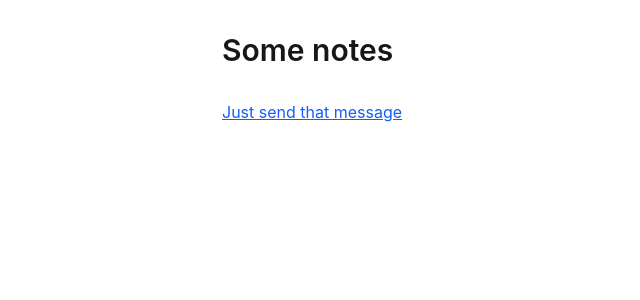
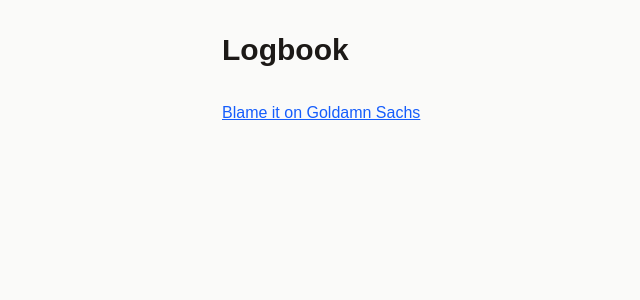
Before and after one commit to vivienhenz24/vivien, a Next.js app: page / in a window 1280 px wide. Shown: the top 300 px of the page, without its empty margins (34-674 px from the left). Built offline with nearby package versions, Linux system fonts and the light colour scheme.

Commit message:
pre-draft

```diff
--- a/src/app/[id]/page.tsx
+++ b/src/app/[id]/page.tsx
@@ -18,12 +18,12 @@
     <div className="min-h-screen p-8">
       <div className="max-w-3xl mx-auto">
         <Link href="/" className="text-blue-600 hover:underline mb-8 inline-block">
-          ← back to essays
+          ← back
         </Link>
 
         <article className="prose prose-lg max-w-none">
           <div className="mb-8">
-            <div className="text-2xl text-black font-semibold mb-2">{essay.title}</div>
+            <div className="text-xl text-black font-semibold mb-2">{essay.title}</div>
             <time className="text-gray-600 text-sm">{essay.date}</time>
           </div>
 
--- a/src/app/globals.css
+++ b/src/app/globals.css
@@ -1,15 +1,21 @@
 @import "tailwindcss";
 
 :root {
-  --background: #ffffff;
-  --foreground: #171717;
+  --background: #fafaf9;
+  --foreground: #1c1917;
+  --font-family: Arial, -apple-system, BlinkMacSystemFont, 'Segoe UI', 'Helvetica Neue', sans-serif;
+}
+
+/* Apply font universally */
+html {
+  font-family: var(--font-family);
 }
 
 @theme inline {
   --color-background: var(--background);
   --color-foreground: var(--foreground);
-  --font-sans: var(--font-geist-sans);
-  --font-mono: var(--font-geist-mono);
+  --font-sans: var(--font-family);
+  --font-mono: var(--font-family);
 }
 
 @media (prefers-color-scheme: dark) {
@@ -22,36 +28,32 @@
 body {
   background: var(--background);
   color: var(--foreground);
-  font-family: -apple-system, BlinkMacSystemFont, 'Segoe UI', Roboto, 'Helvetica Neue', Arial, sans-serif !important;
   line-height: 1.6;
   font-weight: 400;
+  -webkit-font-smoothing: antialiased;
+  -moz-osx-font-smoothing: grayscale;
 }
 
-/* Ensure all text uses the system font */
-* {
-  font-family: -apple-system, BlinkMacSystemFont, 'Segoe UI', Roboto, 'Helvetica Neue', Arial, sans-serif !important;
-}
+/* Font is now applied universally through html element */
 
 /* Essay typography styles */
 .prose {
-  color: #374151;
-  max-width: 65ch;
+  color: #292524;
+  max-width: 70ch;
   font-size: 1.125rem;
-  line-height: 1.75;
-  font-family: -apple-system, BlinkMacSystemFont, 'Segoe UI', Roboto, 'Helvetica Neue', Arial, sans-serif !important;
+  line-height: 1.8;
+  font-weight: 400;
 }
 
 .prose p {
   margin-bottom: 1.5rem;
-  font-family: -apple-system, BlinkMacSystemFont, 'Segoe UI', Roboto, 'Helvetica Neue', Arial, sans-serif !important;
 }
 
 .prose h1, .prose h2, .prose h3, .prose h4 {
-  color: #111827;
+  color: #0c0a09;
   font-weight: 600;
   margin-top: 2rem;
   margin-bottom: 1rem;
-  font-family: -apple-system, BlinkMacSystemFont, 'Segoe UI', Roboto, 'Helvetica Neue', Arial, sans-serif !important;
 }
 
 .prose h1 {
@@ -71,7 +73,7 @@
 
 .prose strong {
   font-weight: 600;
-  color: #111827;
+  color: #0c0a09;
 }
 
 .prose em {
--- a/src/app/layout.tsx
+++ b/src/app/layout.tsx
@@ -1,10 +1,5 @@
 import type { Metadata } from "next";
-import { Geist } from "next/font/google";
 import "./globals.css";
-
-const geist = Geist({
-  subsets: ["latin"],
-});
 
 export const metadata: Metadata = {
   title: "Some notes",
@@ -18,7 +13,7 @@
 }>) {
   return (
     <html lang="en">
-      <body className={`${geist.className} antialiased text-gray-900`}>
+      <body className="antialiased text-gray-900">
         {children}
       </body>
     </html>
--- a/src/app/page.tsx
+++ b/src/app/page.tsx
@@ -7,7 +7,7 @@
   return (
     <div className="min-h-screen p-8">
       <div className="max-w-3xl mx-auto">
-        <h1 className="text-3xl font-semibold mb-8">Some notes</h1>
+        <h1 className="text-3xl font-semibold mb-8">Logbook</h1>
 
         <div className="space-y-3">
           {essays.map((essay) => (
--- a/src/content/essays/thoughts.md
+++ b/src/content/essays/thoughts.md
@@ -1,6 +1,4 @@
 ---
-title: "Just send that message"
+title: "Blame it on Goldamn Sachs"
 date: "2024-08-15"
 ---
-
-This summer I worked as a software engineer for a startup called chrt. the way i got the job was quite dunny: it went somehting like thuis: at 7pm i send a linkedin dn to the CTO, at 7:20 he replies, at 8pm I meeting him and the CEO on zoom call, and at 9pm they tell me I got the job. Nice.
```
